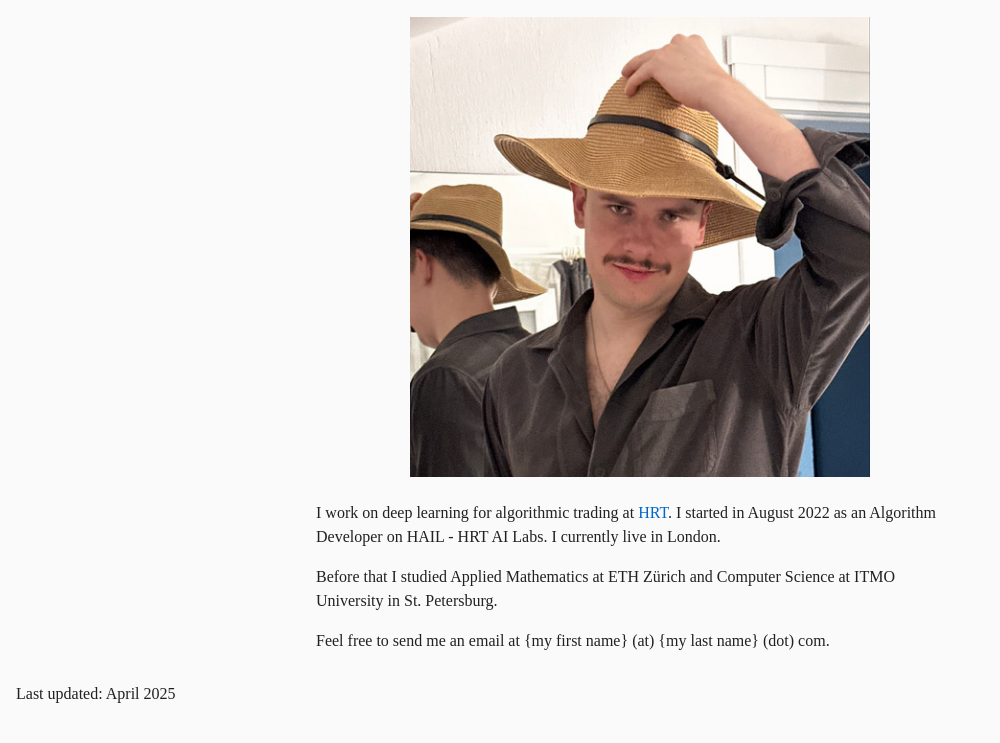
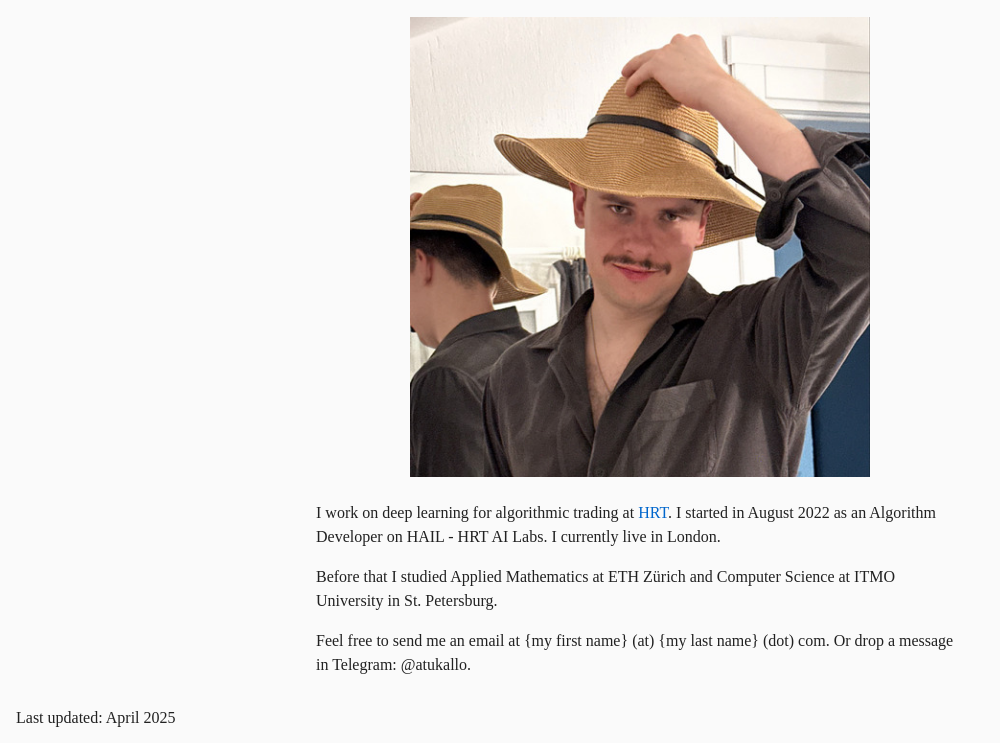
Before and after one commit to atukallo/atukallo.github.io, a plain HTML site: page index.html in a window 1280 px wide. Shown: the part 95-838 px from the top of the page, without its empty margins (0-1000 px from the left). Before the commit the page ends 814 px from the top, so only its background shows below. Drawn offline with Linux system fonts and the light colour scheme.

Commit message:
add telegram

```diff
--- a/index.html
+++ b/index.html
@@ -42,7 +42,7 @@
     <div class="main-text">
       <p>I work on deep learning for algorithmic trading at <a href="https://www.hudsonrivertrading.com/">HRT</a>. I started in August 2022 as an Algorithm Developer on HAIL - HRT AI Labs. I currently live in London.</p>
       <p>Before that I studied Applied Mathematics at ETH Zürich and Computer Science at ITMO University in St. Petersburg.</p>
-      <p>Feel free to send me an email at {my first name} (at) {my last name} (dot) com. </p>
+      <p>Feel free to send me an email at {my first name} (at) {my last name} (dot) com. Or drop a message in Telegram: @atukallo. </p>
     </div>
   </main>
 
```
